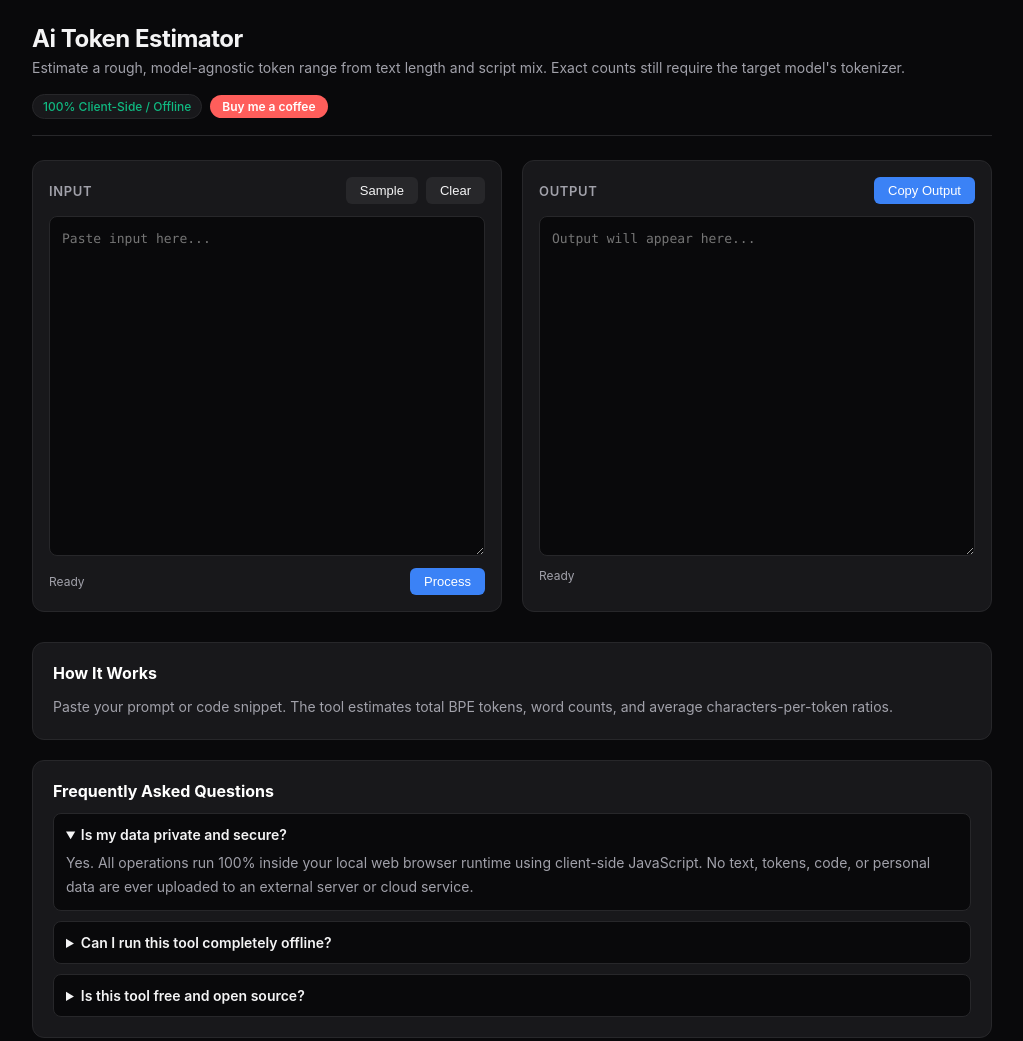
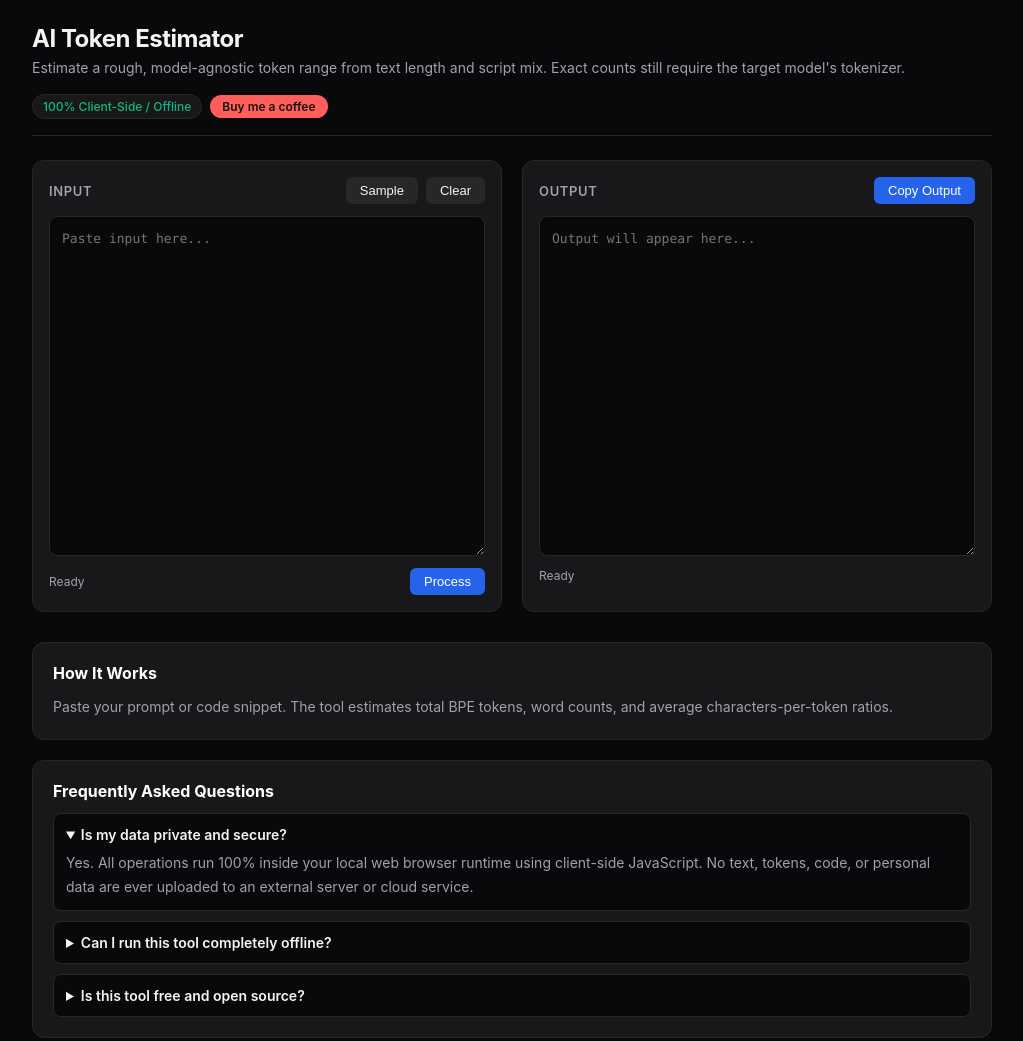
Before and after one commit to cig13zs/ai-token-estimator, a browser extension: page index.html in a window 1280 px wide. Shown: the top 1041 px of the page, without its empty margins (128-1151 px from the left). Drawn offline with Linux system fonts and the light colour scheme.

Commit message:
fix heading casing and button contrast

```diff
--- a/index.html
+++ b/index.html
@@ -80,7 +80,7 @@
   </script>
 
   <style>
-    :root { --bg: #09090b; --card: #18181b; --border: #27272a; --text: #f4f4f5; --text-muted: #a1a1aa; --accent: #3b82f6; --accent-hover: #2563eb; --success: #10b981; }
+    :root { --bg: #09090b; --card: #18181b; --border: #27272a; --text: #f4f4f5; --text-muted: #a1a1aa; --accent: #2563eb; --accent-hover: #2563eb; --success: #10b981; }
     * { box-sizing: border-box; margin: 0; padding: 0; }
     body { font-family: -apple-system, BlinkMacSystemFont, 'Segoe UI', Roboto, Helvetica, Arial, sans-serif; background: var(--bg); color: var(--text); min-height: 100vh; display: flex; flex-direction: column; padding: 24px; }
     .container { max-width: 960px; width: 100%; margin: 0 auto; flex: 1; }
@@ -89,7 +89,7 @@
     p.desc { color: var(--text-muted); font-size: 14px; line-height: 1.5; }
     .badges { display: flex; gap: 8px; align-items: center; }
     .badge { font-size: 12px; background: #18181b; border: 1px solid var(--border); color: var(--success); padding: 4px 10px; border-radius: 9999px; font-weight: 500; }
-    .kofi-link { background: #ff5e5b; color: #fff; font-size: 12px; font-weight: 600; padding: 4px 12px; border-radius: 9999px; text-decoration: none; }
+    .kofi-link { background: #ff5e5b; color: #141210; font-size: 12px; font-weight: 600; padding: 4px 12px; border-radius: 9999px; text-decoration: none; }
     .grid { display: grid; grid-template-columns: 1fr 1fr; gap: 20px; margin-bottom: 20px; }
     @media (max-width: 768px) { .grid { grid-template-columns: 1fr; } }
     .panel { background: var(--card); border: 1px solid var(--border); border-radius: 12px; padding: 16px; display: flex; flex-direction: column; }
@@ -124,7 +124,7 @@
   <div class="container">
     <header>
       <div>
-        <h1>Ai Token Estimator</h1>
+        <h1>AI Token Estimator</h1>
         <p class="desc">Estimate a rough, model-agnostic token range from text length and script mix. Exact counts still require the target model's tokenizer.</p>
       </div>
       <div class="badges">
```
